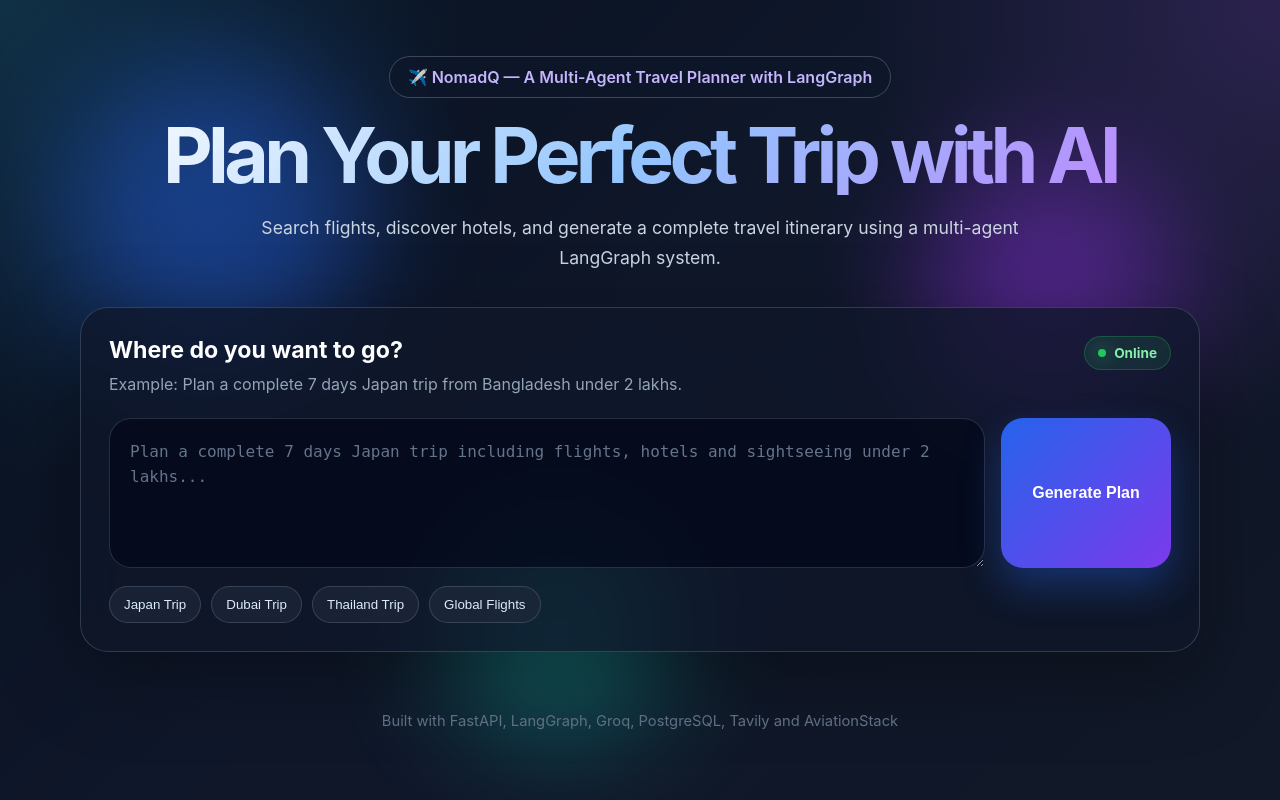
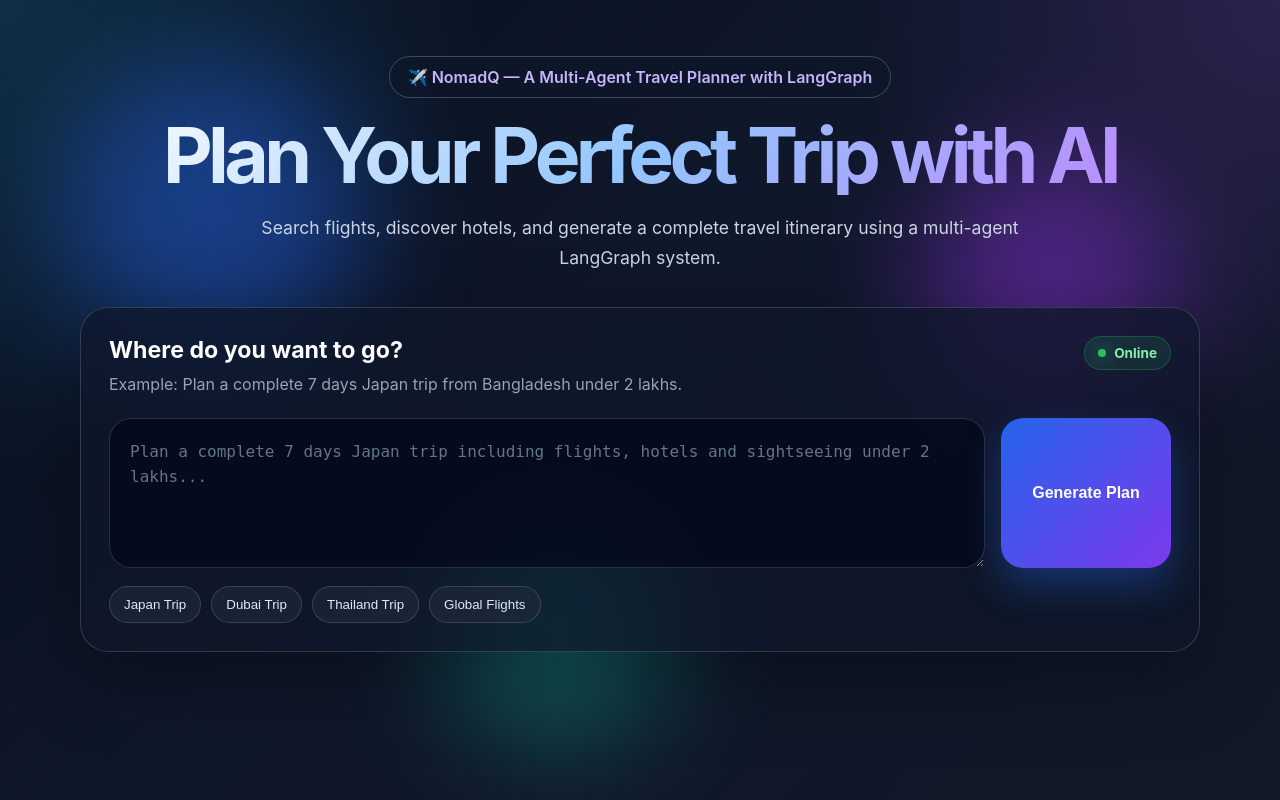
Before and after one commit to imdwnyn/NomadQ---Autonomous-Multi-Agent-Travel-Orchestrator, a FastAPI app: page / in a window 1280 px wide. Run offline with FastAPI, Linux system fonts and the light colour scheme; some libraries are stand-ins or nearby versions.

Commit message:
Remove footer section from index.html

```diff
--- a/templates/index.html
+++ b/templates/index.html
@@ -112,9 +112,6 @@
 
     </main>
 
-    <footer>
-        Built with FastAPI, LangGraph, Groq, PostgreSQL, Tavily and AviationStack
-    </footer>
 
     <!-- Markdown Renderer -->
     <script src="https://cdn.jsdelivr.net/npm/marked/marked.min.js"></script>
```
Also changed, not shown: 1 other file.
